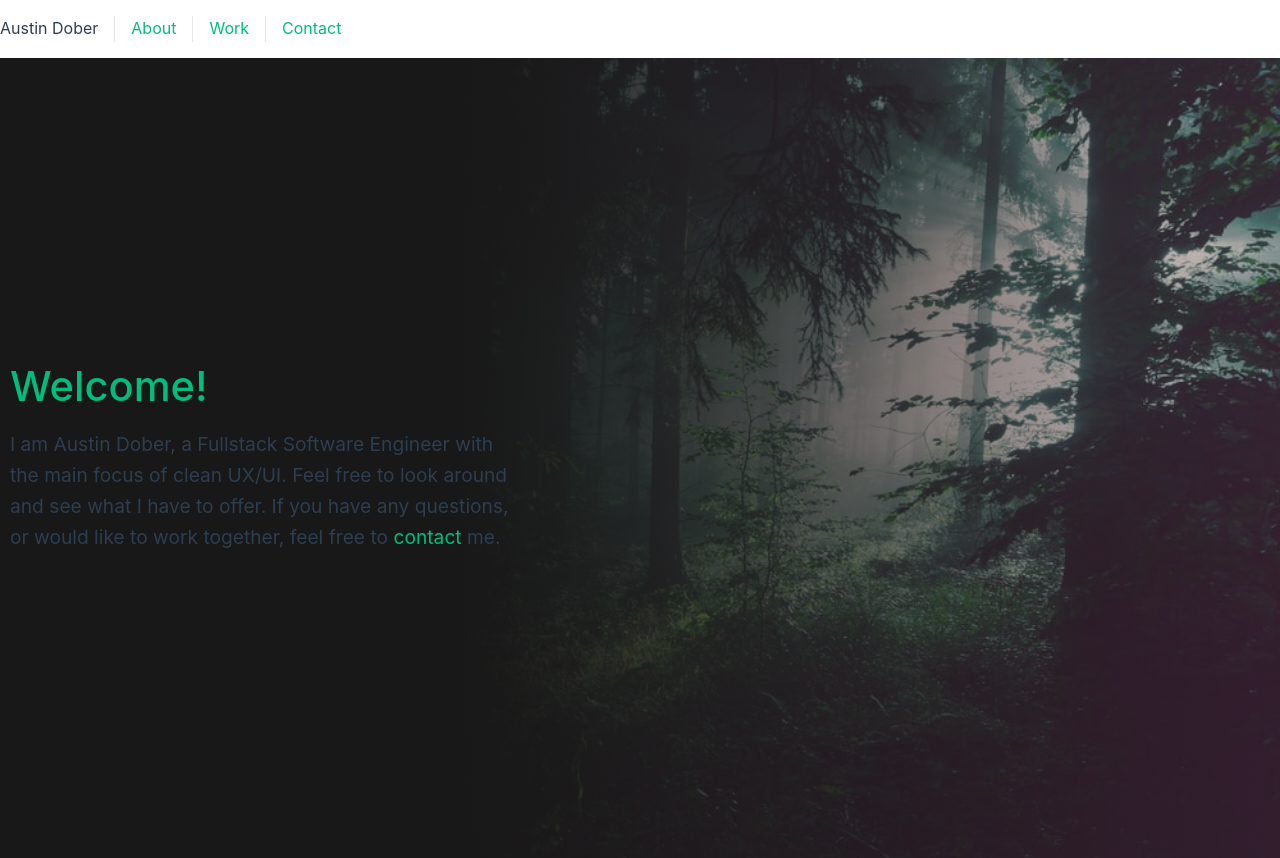
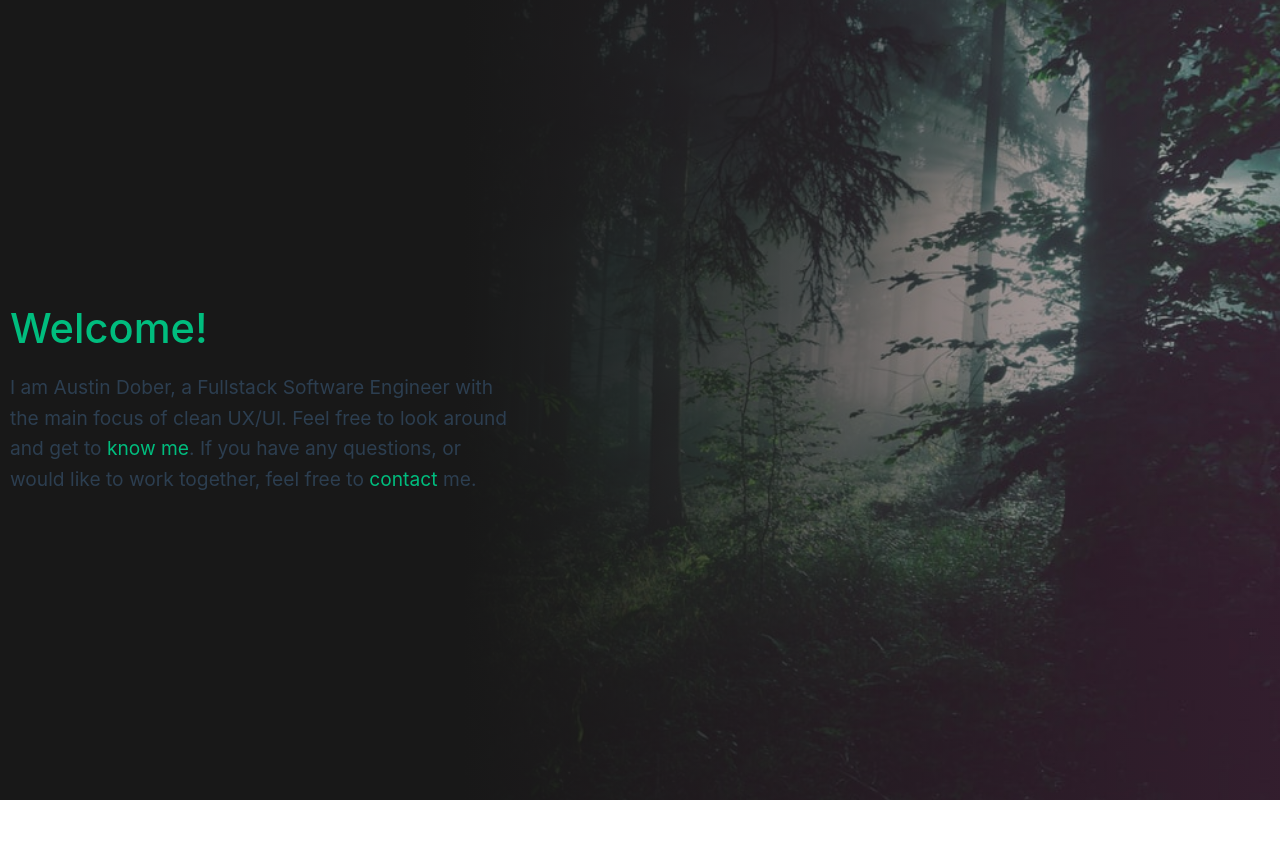
Before and after one commit to austdobe/portfolio2022, a Vue app: page / in a window 1280 px wide. After the commit the page ends 800 px from the top, so only its background shows below. Built offline with nearby package versions, Linux system fonts and the light colour scheme.

Commit message:
hiding navbar on landing page and adding routing in the description of landing page

```diff
--- a/src/App.vue
+++ b/src/App.vue
@@ -4,9 +4,7 @@ import NavBar from "./components/NavBar.vue";
 </script>
 
 <template>
-  <header>
-    <NavBar />
-  </header>
+    <NavBar v-if="!$route.meta.hideNavbar"/>
 
   <RouterView />
 </template>
--- a/src/components/LandingCard.vue
+++ b/src/components/LandingCard.vue
@@ -1,4 +1,5 @@
 <script setup>
+import { RouterLink } from 'vue-router'
 defineProps({
   msg: {
     type: String,
@@ -13,7 +14,7 @@ defineProps({
       <h1 class="green">{{ msg }}</h1>
       <h3>
         I am Austin Dober, a Fullstack Software Engineer with the main focus of
-        clean UX/UI. Feel free to look around and see what I have to offer. If
+        clean UX/UI. Feel free to look around and get to <RouterLink to="/about">know me</RouterLink>. If
         you have any questions, or would like to work together, feel free to
         <a target="_blank" href="mailto: austin.dober@gmail.com">contact</a> me.
       </h3>
--- a/src/router/index.js
+++ b/src/router/index.js
@@ -10,6 +10,9 @@ const router = createRouter({
       path: "/",
       name: "Landing",
       component: LandingView,
+      meta: {
+        hideNavbar: true,
+      }
     },
     {
       path: "/about",
@@ -35,6 +38,14 @@ const router = createRouter({
         location.href = `http://austindober.com/${params}`
       },
     },
+    {
+      path: "/404",
+      component: () => import('../views/404.vue')
+    },
+    {
+      path: "/:catchAll(.*)",
+      redirect: "/404",
+    },
   ],
 });
 
--- /dev/null
+++ b/src/views/404.vue
@@ -0,0 +1,12 @@
+<template>
+
+    <h1>Opps! Wrong turn!</h1>
+
+</template>
+
+<style scoped>
+
+h1{
+    color: white
+}
+</style>
```
